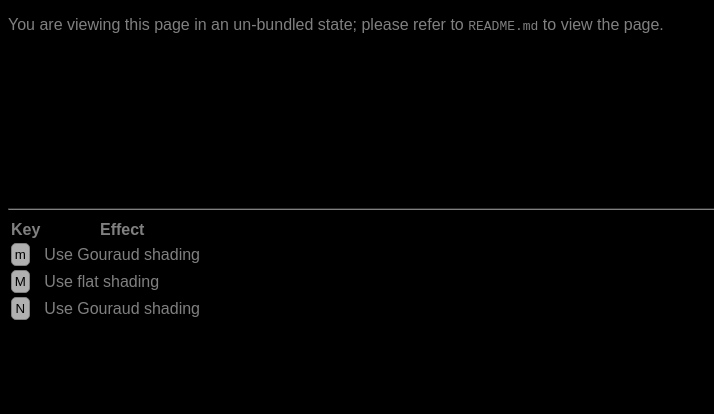
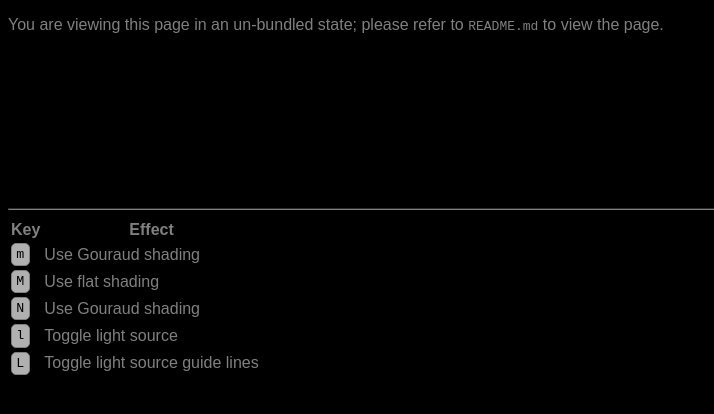
Before and after one commit to jirassimok/fictional-giggle, a website: page src/index.html in a window 1280 px wide. Shown: the whole page, without its empty margins (0-714 px from the left). Drawn offline with Linux system fonts and the light colour scheme; animation ran at ten frames a second.

Commit message:
Add light source controls to UI

```diff
--- a/src/index.html
+++ b/src/index.html
@@ -37,6 +37,13 @@
                     <tr><td><kbd class="key N">N</kbd></td>
                         <td>Use Gouraud shading</td>
                     </tr>
+
+                    <tr><td><kbd class="key l">l</kbd></td>
+                        <td>Toggle light source</td>
+                    </tr>
+                    <tr><td><kbd class="key L">L</kbd></td>
+                        <td>Toggle light source guide lines</td>
+                    </tr>
                 </tbody>
             </table>
         </div>
--- a/src/styles.css
+++ b/src/styles.css
@@ -29,7 +29,7 @@ kbd.key {
     border-radius: 5px;
 
     display: inline-block;
-    font-family: sans-serif;
+    font-family: monospace;
     font-size: 10pt;
 
     text-align: center;
```
